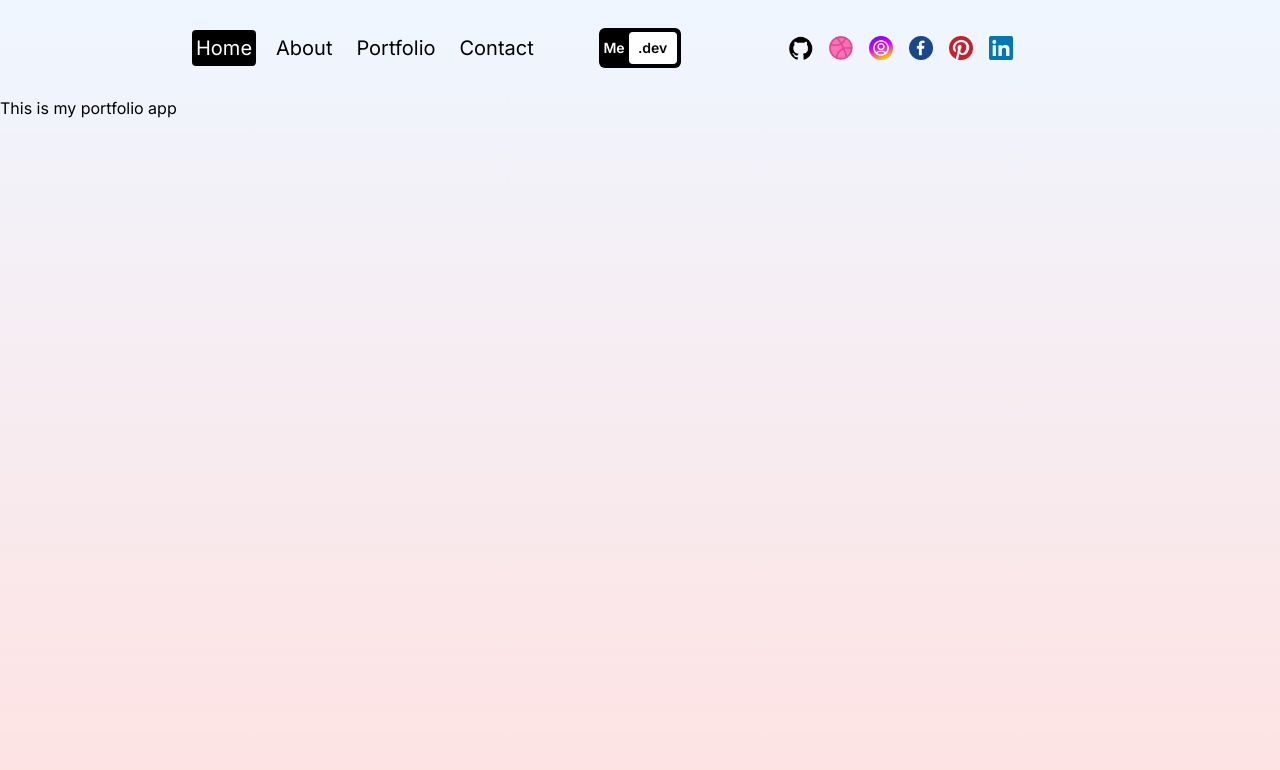
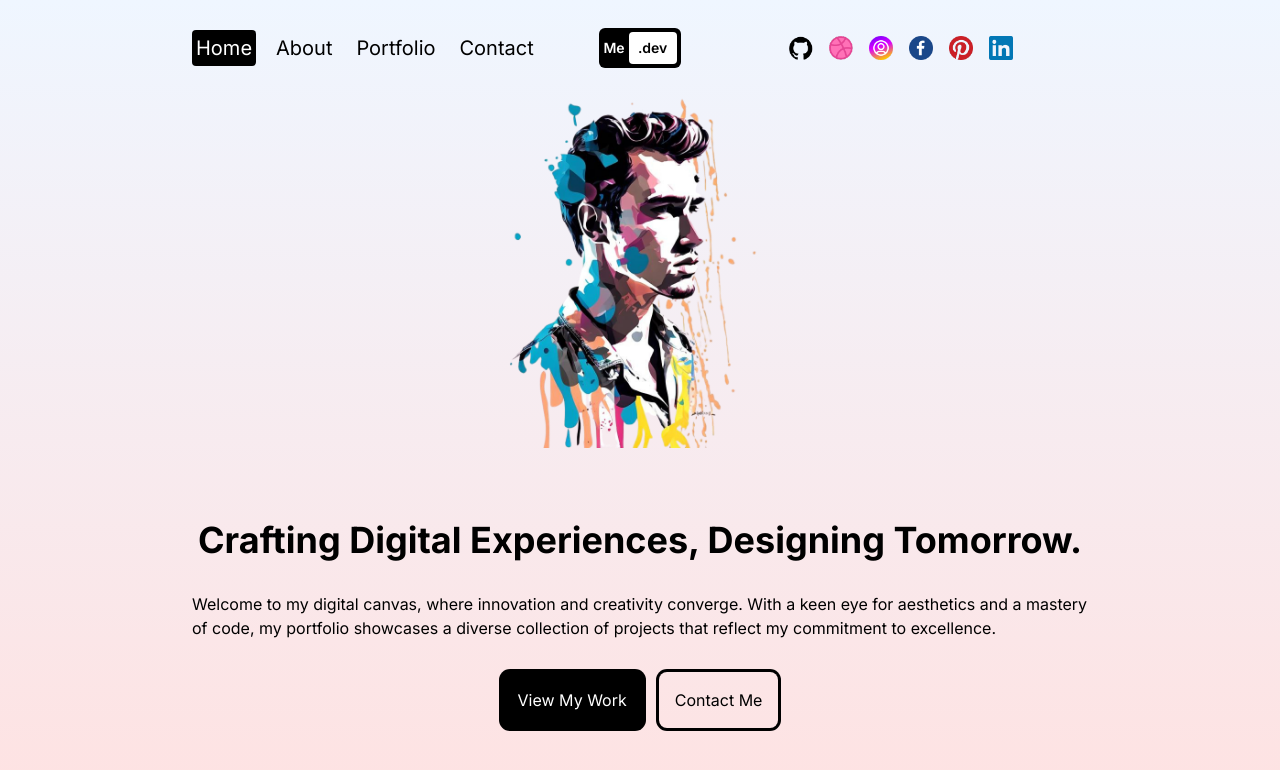
Before and after one commit to NNaumenko83/portfolio, a Next.js app: page / in a window 1280 px wide. Shown: the top 770 px of the page. Built offline with nearby package versions, Linux system fonts and the light colour scheme.

Commit message:
UPD: Hero

```diff
--- a/src/app/page.js
+++ b/src/app/page.js
@@ -1,5 +1,34 @@
-import Image from "next/image";
+import Image from 'next/image';
 
-export default function Home() {
-  return <div>This is my portfolio app</div>
+export default function Homepage() {
+    return (
+        <div className="h-full flex flex-col px-4 sm:px-8 md:px-12 lg:px-20 xl:px-48 ">
+            {/* IMAGE CONTAINER */}
+            <div className="h-1/2 relative">
+                <Image src="/hero.png" alt="" fill className="object-contain" />
+            </div>
+            {/* TEXT CONTAINER */}
+            <div className="h-1/2 flex flex-col gap-8 items-center justify-center">
+                <h1 className="text-4xl font-bold">
+                    Crafting Digital Experiences, Designing Tomorrow.
+                </h1>
+                {/* DESCRIPTION */}
+                <p className="">
+                    Welcome to my digital canvas, where innovation and
+                    creativity converge. With a keen eye for aesthetics and a
+                    mastery of code, my portfolio showcases a diverse collection
+                    of projects that reflect my commitment to excellence.
+                </p>
+                {/* BUTTONS */}
+                <div className=" flex gap-4">
+                    <button className="p-4 rounded-lg ring ring-black bg-black text-white">
+                        View My Work
+                    </button>
+                    <button className="p-4 rounded-lg ring ring-black">
+                        Contact Me
+                    </button>
+                </div>
+            </div>
+        </div>
+    );
 }
--- a/src/components/navLink.jsx
+++ b/src/components/navLink.jsx
@@ -17,4 +17,3 @@
 };
 
 export default NavLink;
-scrollTo;
```
